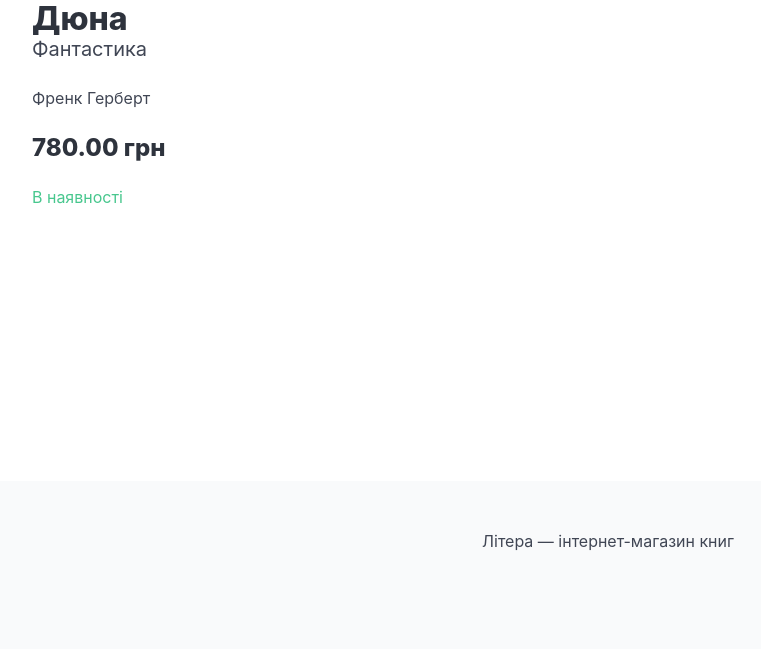
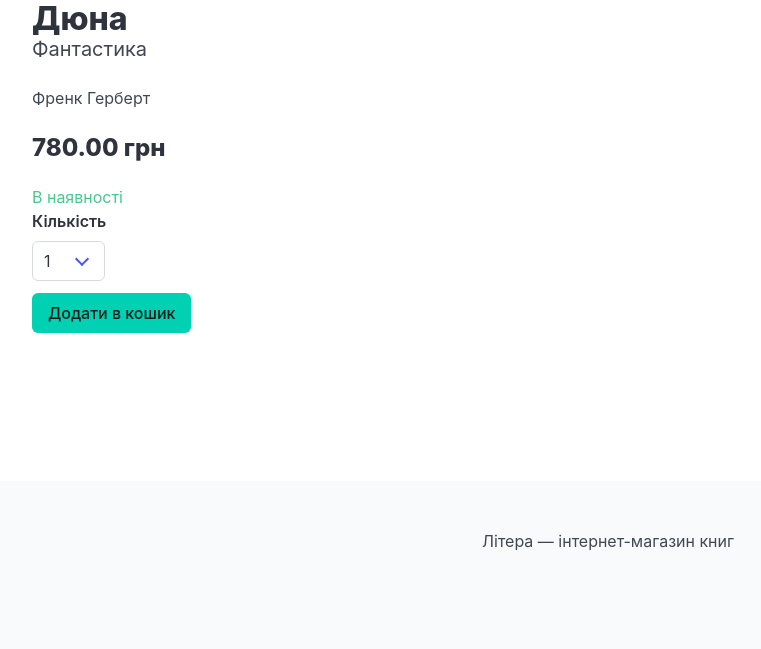
Before and after one commit to roman-yatsenko/python-web-store-2026, a Django app: page /3/dyuna/ in a window 1280 px wide. Shown: the part 151-800 px from the top of the page, without its empty margins (32-793 px from the left). Run offline with Django 5.2, Linux system fonts and the light colour scheme; data comes from the database, SQL or seed files in the repository.

Commit message:
Enhance cart detail view with centered quantity and remove button; update product detail template to include quantity form for adding to cart

```diff
--- a/shop/templates/shop/base.html
+++ b/shop/templates/shop/base.html
@@ -17,7 +17,7 @@
                 </div>
                 <div class="navbar-end">
                     <div class="navbar-item">
-                        <a class="button is-light" href="#cart" aria-label="Відкрити кошик" title="Кошик">
+                        <a class="button is-light" href="{% url 'cart:cart_detail' %}" aria-label="Відкрити кошик" title="Кошик">
                             <span class="icon" aria-hidden="true">
                                 <svg viewBox="0 0 24 24" width="24" height="24" fill="none"
                                      stroke="currentColor" stroke-width="1.8" stroke-linecap="round"
--- a/shop/templates/shop/product/detail.html
+++ b/shop/templates/shop/product/detail.html
@@ -30,6 +30,24 @@
 
             <p class="title is-4">{{ product.price }} грн</p>
             <p class="has-text-success">В наявності</p>
+
+            <form action="{% url 'cart:cart_add' product.id %}" method="post">
+                {% csrf_token %}
+                <div class="field">
+                    <label class="label" for="{{ cart_product_form.quantity.id_for_label }}">
+                        Кількість
+                    </label>
+                    <div class="control">
+                        <div class="select">
+                            {{ cart_product_form.quantity }}
+                        </div>
+                    </div>
+                </div>
+                {{ cart_product_form.override }}
+                <button class="button is-primary" type="submit">
+                    Додати в кошик
+                </button>
+            </form>
         </section>
     </div>
 {% endblock %}
--- a/shop/views.py
+++ b/shop/views.py
@@ -1,4 +1,6 @@
 from django.shortcuts import render, get_object_or_404
+
+from cart.forms import CartAddProductForm
 
 from .models import Category, Product
 
@@ -19,4 +21,6 @@ def product_list(request, category_slug=None):
 
 def product_detail(request, id, slug):
     product = get_object_or_404(Product, id=id, slug=slug, available=True)
-    return render(request, 'shop/product/detail.html', {'product': product})
+    cart_product_form = CartAddProductForm()
+    return render(request, 'shop/product/detail.html',
+                  {'product': product, 'cart_product_form': cart_product_form})
```
Also changed, not shown: cart/templates/cart/detail.html (+6 -6 lines).
